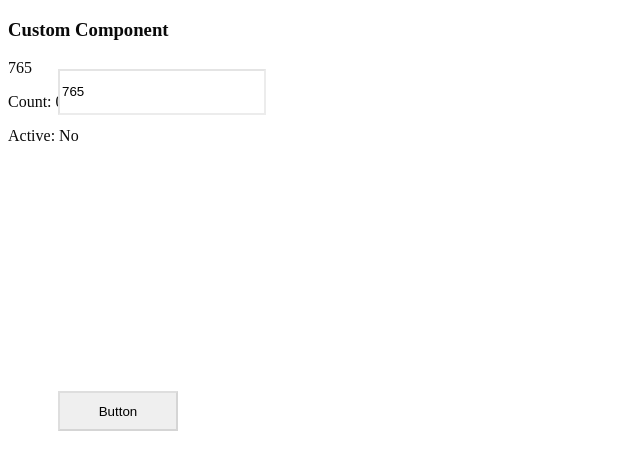
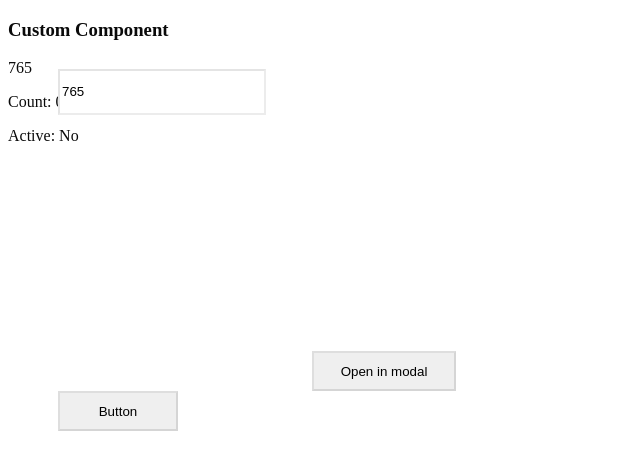
Before and after one commit to ilsur1103/my-project, a React (Vite) app: page / in a window 1280 px wide. Shown: the top 470 px of the page, without its empty margins (0-640 px from the left). Built offline with nearby package versions, Linux system fonts and the light colour scheme.

Commit message:
Update project: E-commerce Landing - 26.10.2025, 21:08:35

```diff
--- a/project.json
+++ b/project.json
@@ -2,7 +2,7 @@
   "id": "1",
   "name": "E-commerce Landing",
   "description": "Modern e-commerce landing page",
-  "lastModified": "2025-10-26T16:00:06.144Z",
+  "lastModified": "2025-10-26T16:08:18.295Z",
   "components": [],
   "pages": [
     {
@@ -99,6 +99,34 @@
           "actionHandlers": {
             "onClick": "action-1761489045913"
           }
+        },
+        {
+          "id": "comp-1761494794693",
+          "type": "button",
+          "name": "button 4",
+          "props": {
+            "text": "Button",
+            "variant": "default",
+            "disabled": false
+          },
+          "styles": {},
+          "position": {
+            "x": 184,
+            "y": 190
+          },
+          "size": {
+            "width": 144,
+            "height": 40
+          },
+          "positionType": "relative",
+          "responsiveProps": {
+            "desktop": {
+              "text": "Open in modal"
+            }
+          },
+          "actionHandlers": {
+            "onClick": "action-1761494359797"
+          }
         }
       ],
       "breakpoint": "desktop",
@@ -173,7 +201,7 @@
   ],
   "canvasSettings": {
     "showGrid": false,
-    "snapToGrid": true,
+    "snapToGrid": false,
     "gridSize": 10,
     "snapToObjects": true
   },
@@ -190,7 +218,7 @@
     "repo": "my-project",
     "defaultBranch": "main",
     "activeBranch": "main",
-    "lastSync": "2025-10-26T15:57:03.679Z"
+    "lastSync": "2025-10-26T16:06:21.059Z"
   },
   "currentPageId": "page-1761407980108"
 }
--- a/src/pages/Home.tsx
+++ b/src/pages/Home.tsx
@@ -31,6 +31,9 @@ export default function Home() {
       <Button onClick={() => navigate('/page2')} style={{"position":"relative","left":"50px","top":"230px","width":"120px","height":"40px"}}>
         Button
       </Button>
+      <Button onClick={() => setModalState({ isOpen: true, pageId: 'page-1761489007826', title: '', closable: true })} style={{"position":"relative","left":"184px","top":"190px","width":"144px","height":"40px"}}>
+        Open in modal
+      </Button>
     </div>
   );
 }
```
Also changed, not shown: 2 other files (tests, documents, lock files or other folders).
